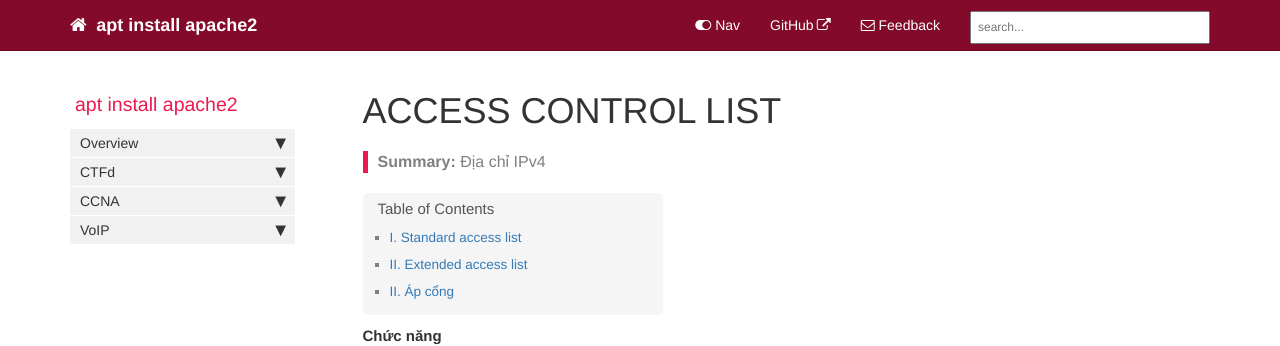
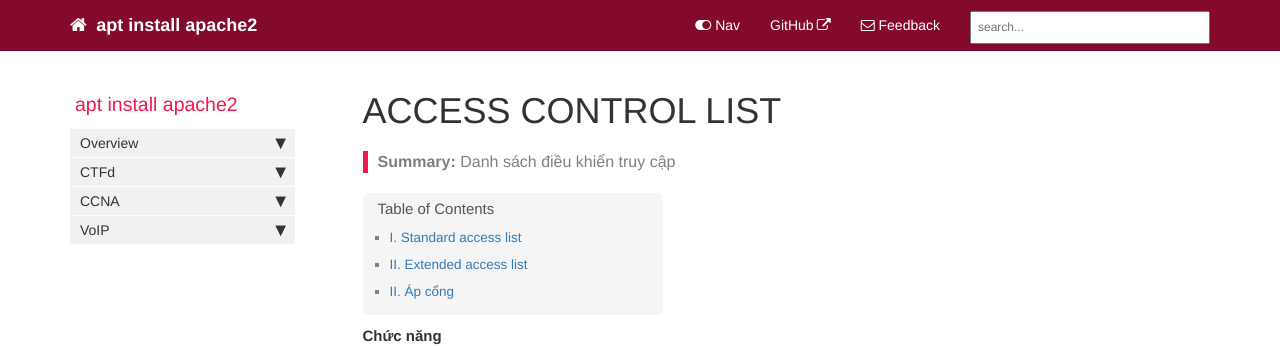
Before and after one commit to aptinstallapache2/aptinstallapache2.github.io, a Jekyll site: the page built from pages/CCNA/ACL.md, in a window 1280 px wide. Shown: the top 346 px of the page. Built offline with Jekyll 4.4.1, drawn with Linux system fonts in a browser that asks for light colours; comment, search, counter and statistics services are not loaded.

Commit message:
Update ACL.md

```diff
--- a/pages/CCNA/ACL.md
+++ b/pages/CCNA/ACL.md
@@ -1,6 +1,6 @@
 ---
 title: ACCESS CONTROL LIST
-summary: "Địa chỉ IPv4"
+summary: "Danh sách điều khiển truy cập"
 sidebar: mydoc_sidebar
 permalink: acl.html
 folder: CCNA
```
